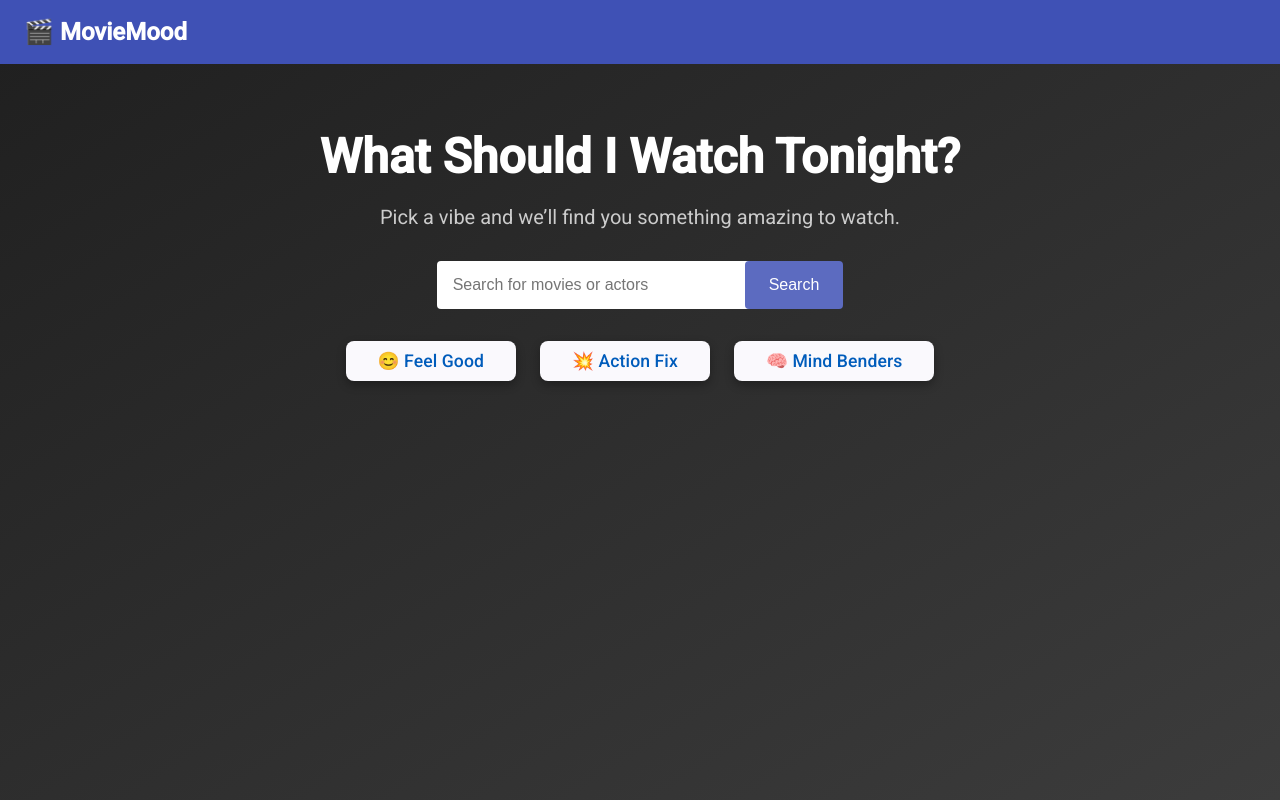
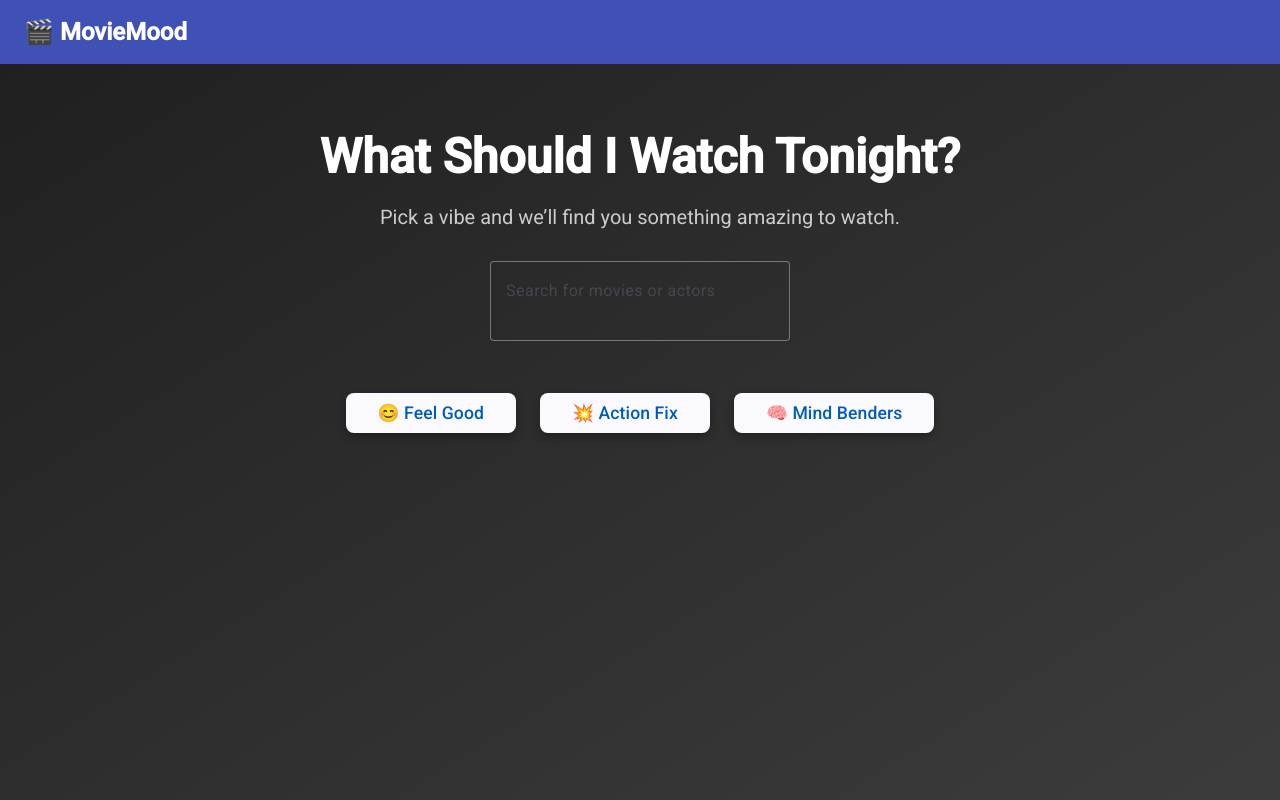
Before and after one commit to jaimishpatel5/Angular-Assignment, an Angular app: page / in a window 1280 px wide. Built offline with nearby package versions, Linux system fonts and the light colour scheme.

Commit message:
added the seraching functionality with some core logical fixes in the UI

```diff
--- a/src/app/pages/landing/landing.component.html
+++ b/src/app/pages/landing/landing.component.html
@@ -10,14 +10,43 @@
 
         <!-- Search Input -->
         <div class="search-section">
-            <div class="search-bar">
-                <input type="text" placeholder="Search for movies or actors" [(ngModel)]="searchQuery" />
+            <mat-form-field class="search-bar" appearance="outline">
+                <mat-label>Search for movies or actors</mat-label>
+                <input matInput [(ngModel)]="searchQuery" (ngModelChange)="onSearchChange()" />
+            </mat-form-field>
+        </div>
+
+        <ng-container *ngIf="loading">
+            <div class="loading-spinner">
+                <mat-progress-spinner mode="indeterminate" diameter="50" strokeWidth="5" color="accent">
+                </mat-progress-spinner>
             </div>
-            <button class="search-button" (click)="onSearch()">Search</button>
+        </ng-container>
+
+        <div *ngIf="searchQuery && searchResults.length > 0" class="results">
+            <h2>Search Results</h2>
+            <div class="movie-grid">
+                <mat-card *ngFor="let movie of searchResults" class="movie-card mat-elevation-z3">
+                    <img mat-card-image
+                        [src]="movie.poster_path ? 'https://image.tmdb.org/t/p/w500' + movie.poster_path : '/assets/fallback-poster.jpeg'"
+                        alt="Poster for {{ movie.title || movie.name }}">
+
+                    <mat-card-title class="movie-title" [attr.data-full-title]="movie.title || movie.name">
+                        {{ movie.title || movie.name }}
+                    </mat-card-title>
+                    <mat-card-subtitle *ngIf="movie.release_date">
+                        Release: {{ movie.release_date | date:'yyyy' }}
+                    </mat-card-subtitle>
+                    <mat-card-content>
+                        ⭐ {{ movie.vote_average || 'N/A' }}
+                    </mat-card-content>
+                </mat-card>
+            </div>
         </div>
 
 
-        <div class="mood-buttons">
+
+        <div *ngIf="!searchQuery || searchQuery.trim() === ''" class="mood-buttons">
             <button mat-raised-button color="accent" (click)="selectMood('feel-good')">
                 😊 Feel Good
             </button>
@@ -38,8 +67,10 @@
 
         <div class="movie-grid">
             <mat-card *ngFor="let movie of movies" class="movie-card mat-elevation-z3">
-                <img mat-card-image [src]="'https://image.tmdb.org/t/p/w500' + movie.poster_path"
-                    alt="Poster for {{ movie.title }}">
+                <img mat-card-image
+                    [src]="movie.poster_path ? 'https://image.tmdb.org/t/p/w500' + movie.poster_path : 'assets/fallback-poster.jpeg'"
+                    alt="Poster for {{ movie.title || movie.name }}">
+
                 <mat-card-title class="movie-title" [attr.data-full-title]="movie.title">{{ movie.title
                     }}</mat-card-title>
                 <mat-card-subtitle>Release: {{ movie.release_date | date:'yyyy' }}</mat-card-subtitle>
--- a/src/app/pages/landing/landing.component.scss
+++ b/src/app/pages/landing/landing.component.scss
@@ -108,6 +108,30 @@
 
     }
 
+    .loading-spinner {
+        display: flex;
+        justify-content: center;
+        align-items: center;
+        padding: 2rem;
+
+        mat-progress-spinner {
+            animation: pulse 1.5s infinite ease-in-out;
+        }
+
+        @keyframes pulse {
+
+            0%,
+            100% {
+                transform: scale(1);
+            }
+
+            50% {
+                transform: scale(1.1);
+            }
+        }
+    }
+
+
     .results {
         text-align: center;
         padding: 2rem;
--- a/src/app/pages/landing/landing.component.ts
+++ b/src/app/pages/landing/landing.component.ts
@@ -8,6 +8,7 @@ import { MatFormFieldModule } from '@angular/material/form-field';
 import { MatInputModule } from '@angular/material/input';
 import { FormsModule } from '@angular/forms';
 import { MatIconModule } from '@angular/material/icon';
+import { MatProgressSpinnerModule } from '@angular/material/progress-spinner';
 
 
 
@@ -16,7 +17,7 @@ import { MatIconModule } from '@angular/material/icon';
   selector: 'app-landing',
   standalone: true,
   imports: [CommonModule, MatButtonModule, MatCardModule, MatToolbarModule, MatFormFieldModule,
-    MatInputModule,FormsModule, MatIconModule],
+    MatInputModule, FormsModule, MatIconModule, MatProgressSpinnerModule],
   templateUrl: './landing.component.html',
   styleUrls: ['./landing.component.scss']
 })
@@ -41,27 +42,41 @@ export class LandingComponent {
   get selectedMoodLabel(): string {
     return this.selectedMood ? this.moodLabels[this.selectedMood] : '';
   }
+  loading = false;
 
   selectMood(mood: string) {
     this.selectedMood = mood;
     const genreId = this.moodGenres[mood];
-
+    this.loading = true;
     this.tmdbService.discoverMoviesByGenre(genreId.toString()).subscribe((response: any) => {
       this.movies = response.results;
+      this.loading = false;
+    }, (error) => {
+      console.error('Error fetching movies:', error);
+      this.loading = false;
+
     });
   }
+  searchQuery = '';
+  searchResults: any[] = [];
 
-  searchQuery = '';
-
-  onSearch() {
-    if (this.searchQuery.trim()) {
-      console.log('Searching for:', this.searchQuery);
-      // Call TMDB service and show results below
+  onSearchChange() {
+    const trimmed = this.searchQuery.trim();
+    if (trimmed.length > 0) {
+      this.loading = true;
+      this.tmdbService.searchMoviesAndActors(trimmed).subscribe((res) => {
+        this.searchResults = res.results;
+        this.loading = false;
+      }, (error) => {
+        console.error('Error searching:', error);
+        this.loading = false;
+        this.searchResults = [];
+      });
+    } else {
+      this.searchResults = [];
     }
   }
 
-  clearSearch() {
-    this.searchQuery = '';
-  }
+
 
 }
--- a/src/app/services/tmdb.service.ts
+++ b/src/app/services/tmdb.service.ts
@@ -19,7 +19,7 @@ export class TmdbService {
   }
 
   searchMoviesAndActors(query: string) {
-    return this.http.get(`${this.baseUrl}/search/multi`, {
+    return this.http.get<any>(`${this.baseUrl}/search/multi`, {
       params: {
         api_key: environment.tmdbApiKey,
         query
```
Also changed, not shown: src/app/assets/fallback-poster.jpeg (added).
